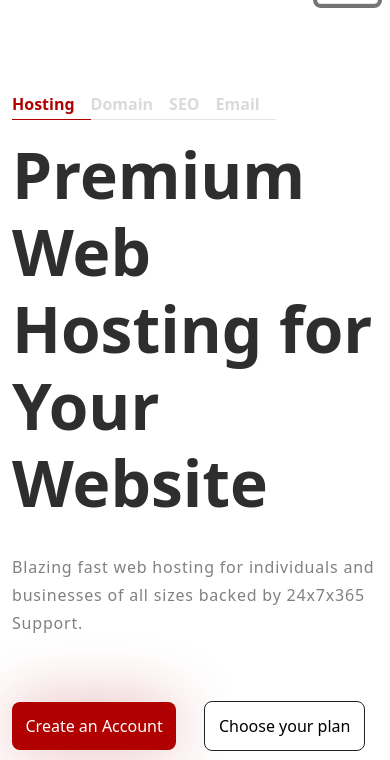
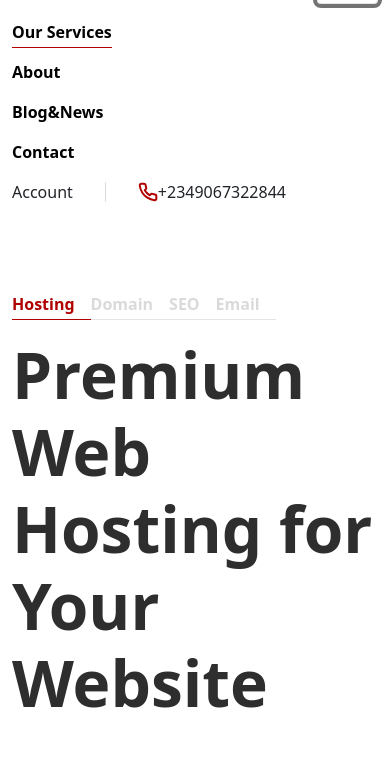
Before and after one commit to IbkOyewo/Pace-Setters-Task, a plain HTML site: page bootstrap.html in a window 390 px wide. Both pictures are taken after a click on the button "Toggle navigation". Shown: the part 82-842 px from the top of the page. Drawn offline with Linux system fonts and the light colour scheme.

Commit message:
updated styling

```diff
--- a/bootstrap.css
+++ b/bootstrap.css
@@ -104,6 +104,10 @@ nav .col-4 div,
 }
 
 @media screen and  (max-width: 992px) {
+    .navbar-expand-lg .navbar-collapse {
+        margin-left: 0;
+    }
+
     section-two h1 {
         font-size: 38px;
     }
--- a/bootstrap.html
+++ b/bootstrap.html
@@ -25,33 +25,30 @@
                 </button>
 
                 <div class="collapse navbar-collapse" id="navbarSupportedContent">
-
-                    <div class="col-3">
+                    <div class="col-12 col-lg-3 my-3 my-lg-0">
                         <a href="#" class='services pb-1 mx-auto'>
                             <span>Our Services</span>
                         </a>
                     </div>
 
-                    <ul class="col-5 m-0">
-                        <div class='mx-auto d-flex list-unstyled'>
-                            <li><a href="#" class='me-3'>About</a></li>
-                            <li><a href="#" class='me-3'>Blog&News</a></li>
-                            <li><a href="#" class='me-3'>Contact</a></li>
+                    <ul class="col-12 col-lg-5 m-0 p-0">
+                        <div class='mx-auto d-lg-flex list-unstyled'>
+                            <li class='mb-3 mb-lg-0'><a href="#" class='me-3'>About</a></li>
+                            <li class='mb-3 mb-lg-0'><a href="#" class='me-3'>Blog&News</a></li>
+                            <li class='mb-3 mb-lg-0'><a href="#" class='me-3'>Contact</a></li>
                         </div>
                     </ul>
 
-                    <div class="col-4">
+                    <div class="col-12 col-lg-4">
                         <div class='d-flex mx-auto'>
                         <p class='mb-0'>Account</p>
                         <img class="mx-4 px-2" src="./icons/thin-line.svg" alt="line"/>
-
                         <img class="" src="./icons/call.svg" alt="call" />
-                        <p class='mb-0'>+2349067322844</p>
+                        <p class='d-inline mb-0'>+2349067322844</p>
                     </div>
                 </div>
-
+            </div>
         </nav>
-
     </header>
 
     <main class='container'>
@@ -79,12 +76,9 @@
             <div class="col-12 col-md-4 col-lg-6">
                 <img src="./images/main-pic.svg" alt="image"/>
             </div>
-
-
         </div>
 
         <div class="row section-three gx-5 justify-content-center">
-
             <div class="col-12 col-lg-6">
                 <div class='section-three-text text-center text-md-start'>
                     <h2 class='fw-bolder mb-3'>True Cloud Web  Hosting</h2>
@@ -123,9 +117,9 @@
                 </div>
 
             </div>
+        </div>
+    </main>
 
-        </div>
-
-    <srcipt src='./bootstrap-5.1.1-dist/js/bootstrap.min.js'></srcipt>
+    <script src='./bootstrap-5.1.1-dist/js/bootstrap.min.js'></script>
 </body>
 </html>
```
Lines whose indentation alone changed are shown as unchanged.
